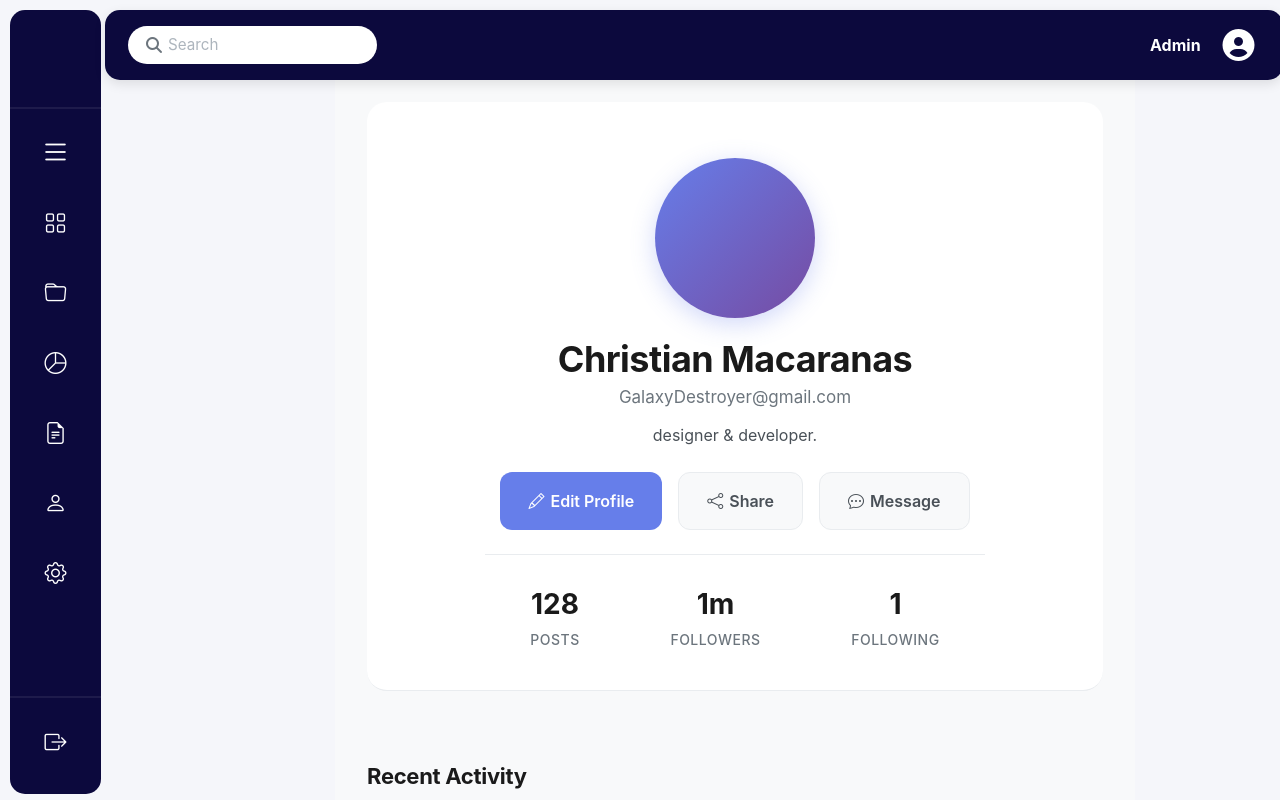
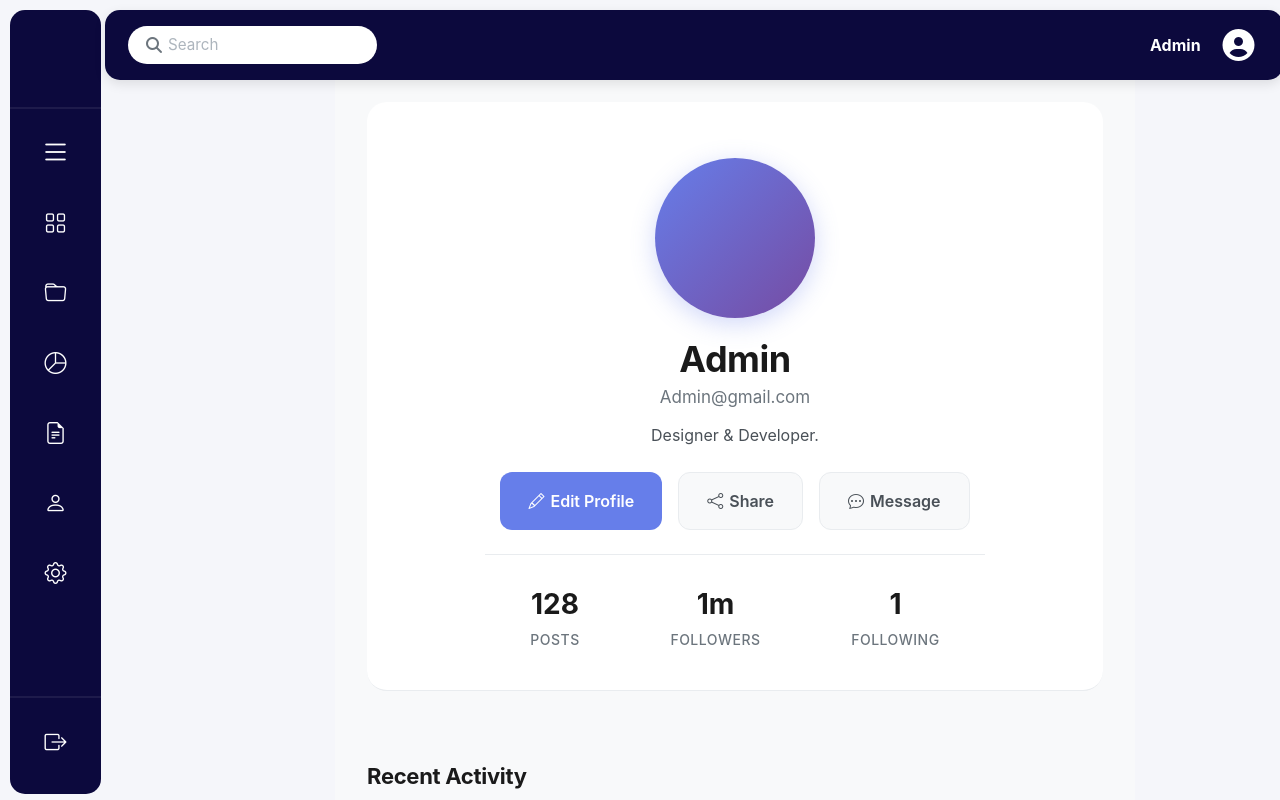
Before and after one commit to Natasha-Hipos/Portfolio-Management-System, a React (Create React App) app: page /profile in a window 1280 px wide. Shown: the top 800 px of the page. Built offline with nearby package versions, Linux system fonts and the light colour scheme.

Commit message:
Edit profile

```diff
--- a/src/pages/Profile.jsx
+++ b/src/pages/Profile.jsx
@@ -5,10 +5,10 @@ import "../styles/Profile.css";
 const Profile = () => {
   // Sample user data
   const userData = {
-    name: "Christian Macaranas",
-    handle: "GalaxyDestroyer@gmail.com",
-    bio: "designer & developer.",
-    nickname: "Chan",
+    name: "Admin",
+    handle: "Admin@gmail.com",
+    bio: "Designer & Developer.",
+    nickname: "Admin",
     stats: {
       posts: 128,
       followers: "1m",
```
